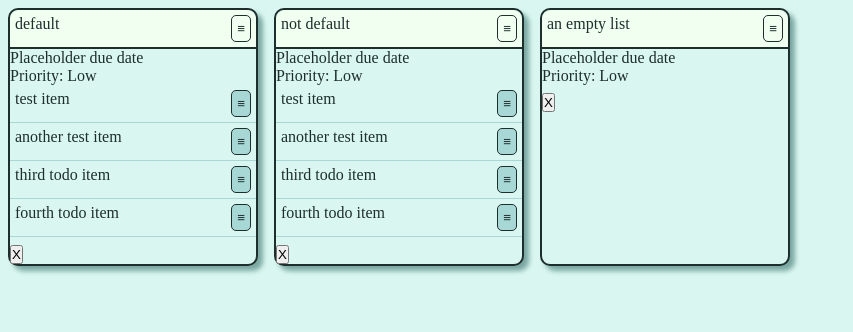
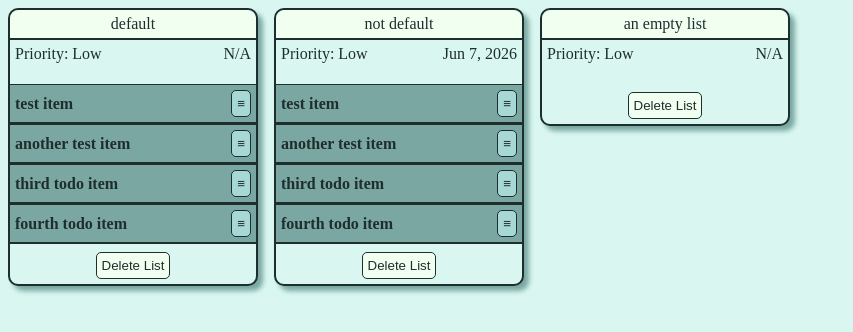
Before and after one commit to anotherNick/todo, a website built with webpack: page src/template.html in a window 1280 px wide. Shown: the whole page, without its empty margins (0-853 px from the left). Built offline with nearby package versions, Linux system fonts and the light colour scheme.

Commit message:
Lists and Items can now be deleted
Clicking Delete list or delete item in the GUI now deletes
that object from the browser and the model.

```diff
--- a/src/index.js
+++ b/src/index.js
@@ -1,19 +1,21 @@
 import "./styles.css";
-import { toDoItem, toDoList, container } from "./model-factories.js"
+import { toDoItem, toDoList, project } from "./model-factories.js"
 import View from "./views.js";
+import { format } from "date-fns";
 
+const date = format(new Date(), "PP");
 
 const newList = toDoList("default", container.id);
-const secondList = toDoList("not default", container.id);
+const secondList = toDoList("not default", container.id, date);
 const thirdList = toDoList("an empty list", container.id);
 const newItem = toDoItem("test item", newList.id);
-const secondItem = toDoItem('another test item', newList.id, null, 'test description', "Low", "test note");
-const thirdItem = toDoItem('third todo item', newList.id, null, 'third description', "Mediun", "third notes" )
-const fourthItem = toDoItem('fourth todo item', newList.id, null, 'fourth description', "High", "fourth notes" )
+const secondItem = toDoItem('another test item', newList.id, date, 'test description', "Low", "test note");
+const thirdItem = toDoItem('third todo item', newList.id, date, 'third description', "Mediun", "third notes" )
+const fourthItem = toDoItem('fourth todo item', newList.id, date, 'fourth description', "High", "fourth notes" )
 
-container.addItem(newList);
-container.addItem(secondList);
-container.addItem(thirdList);
+project.addItem(newList);
+project.addItem(secondList);
+project.addItem(thirdList);
 
 newList.addItem(newItem);
 newList.addItem(secondItem);
@@ -25,7 +27,7 @@ secondList.addItem(thirdItem);
 secondList.addItem(fourthItem);
 
 const listView = new View();
-listView.renderLists(JSON.stringify(container));
+listView.renderLists(JSON.stringify(project));
 
 const hamBtns = document.querySelectorAll('.item-collapse-button');
 for(const button of hamBtns) {
@@ -33,7 +35,38 @@ for(const button of hamBtns) {
     button.addEventListener('click', (e) => {
 
         const parentLi = e.target.closest('li');
+        parentLi.querySelector('.item-body').classList.toggle('hidden');
 
     });
 
 }
+
+const listDeleteBtns = document.querySelectorAll('.list-delete-button');
+for(const button of listDeleteBtns) {
+
+    button.addEventListener('click', (e) => {
+
+        const listId = e.target.value;
+        const parentDiv = e.target.closest('.list');
+        project.removeItem(listId);
+        parentDiv.remove();
+
+    });
+
+}
+
+const itemDeleteBtns = document.querySelectorAll('.item-delete-button');
+for(const button of itemDeleteBtns) {
+
+    button.addEventListener('click', (e) => {
+
+        const itemId = e.target.value;
+        const parentItem = e.target.closest('.item');
+        project.removeItem(itemId);
+        parentItem.remove();
+
+    });
+
+}
+
+console.log(project)
--- a/src/model-behaviors.js
+++ b/src/model-behaviors.js
@@ -8,7 +8,7 @@ export const canBeCompleted = (state) => ({
 });
 
 
-export const canHaveItems = (state) => ({
+export const canHoldItems = (state) => ({
     items: [],
 
     addItem: (newItem) => {
@@ -24,8 +24,24 @@ export const canHaveItems = (state) => ({
     removeItem: (id) => {
         const index = state.items.findIndex(item => item.id === id);
 
+        if(index !== -1) {
+            state.items.splice(index, 1);
+        } else {
+            state.items.forEach(subItem => {
+                const index = subItem.items.findIndex(item => item.id === id);
+
+                if(index !== -1){
+                    subItem.items.splice(index, 1);
+                }
+            });
+        }
+    },
+
+    getItem: (id) => {
+        const index = state.items.findIndex(item => item.id === id);
+
         if(index !== -1){
-            state.items.splice(index, 1);
+            return state.items[index];
         }
     },
 
--- a/src/model-factories.js
+++ b/src/model-factories.js
@@ -1,4 +1,4 @@
-import { canBeCompleted, canHaveItems, canBeUpdated } from "./model-behaviors.js";
+import { canBeCompleted, canHoldItems, canBeUpdated } from "./model-behaviors.js";
 
 export const toDoItem = (title, parentID, due = null, desc = null, priority = "Low", notes = null) => {
 
@@ -26,16 +26,16 @@ export const toDoList = (title, parentID, due = null, priority = "Low") => {
         priority,
     }
 
-    return Object.assign(state, canHaveItems(state), canBeUpdated(state));
+    return Object.assign(state, canHoldItems(state), canBeUpdated(state));
 
 }
 
-export const container = (() => {
+export const project = (() => {
 
     let state = {
         id: 0,
     }
 
-    return Object.assign(state, canHaveItems(state));
+    return Object.assign(state, canHoldItems(state));
 
 })();
--- a/src/styles.css
+++ b/src/styles.css
@@ -32,6 +32,7 @@ ul {
 #container {
 
     display: flex;
+    align-items: flex-start;
 
 }
 
@@ -44,13 +45,18 @@ ul {
     width: 250px;
     box-shadow: 5px 5px 5px var(--primary-mid-dark);
 
+    display: flex;
+    flex-flow: column;
+    align-items: center;
+
 }
 
-.list .list-header {
+.list-header {
 
     display: flex;
-    justify-content: space-between;
+    justify-content: center;
 
+    width: 100%;
     padding: 5px;
     background-color: var(--primary-light);
     border-bottom: 2px solid var(--primary-dark);
@@ -59,33 +65,66 @@ ul {
 
 }
 
-.list-header button {
+.list-delete-button {
 
     padding: 5px;
     background-color: var(--primary-light);
     border: 1px solid var(--primary-dark);
     border-radius: 5px;
     color: var(--primary-dark);
+    align-self: center;
+    margin-bottom: 5px;
+
+}
+
+.list-body {
+
+    margin-bottom: 16px;
+    width: 100%;
+
+}
+
+.list-body-heading, .item-body-heading {
+
+    display: flex;
+    justify-content: space-between;
+    margin: 5px;
 
 }
 
 .item-list {
 
     margin-bottom: 8px;
+    width: 100%;
+
+}
+
+.item {
+
+    display: flex;
+    flex-flow: column;
+    align-items: center;
+    background-color: var(--primary-mid);
+    border-bottom: 1px solid var(--primary-dark);
 
 }
 
 .item-header {
 
+    width: 100%;
     display: flex;
     justify-content: space-between;
-    border-bottom: 1px solid var(--primary-mid);
+    align-items: center;
 
+    background-color: var(--primary-mid-dark);
+    border-bottom: 1px solid var(--primary-dark);
+    border-top: 1px solid var(--primary-dark);
     padding: 5px;
+    font-weight: 700;
 
 }
 
-.item-header button {
+.item-header button, .item-delete-button {
 
     padding: 5px;
     background-color: var(--primary-mid);
@@ -97,6 +136,38 @@ ul {
 
 .item-body {
 
-    display:none;
+    width: 100%;
+    display: flex;
+    flex-flow: column;
+    justify-content: center;
 
 }
+
+.item-body div {
+
+    margin: 5px;
+
+}
+
+.item-body-header {
+
+    display: flex;
+    justify-content: space-between;
+    margin: 5px;
+
+}
+
+.item-delete-button {
+
+    background-color: var(--primary-mid-dark);
+    margin-top: 16px;
+    margin-bottom: 8px;
+    align-self: center;
+
+}
+
+.hidden {
+
+    display: none;
+
+}
--- a/src/views.js
+++ b/src/views.js
@@ -1,7 +1,12 @@
 export default class View {
 
+    getDate(date) {
 
-    itemView(item){
+        return date ? date : "N/A";
+
+    }
+
+    itemView(item) {
 
         const itemLi = document.createElement('li');
             itemLi.dataset.itemId = item.id;
@@ -19,26 +24,29 @@ export default class View {
             itemHeader.append(itemHamBtn);
 
             const itemBody = document.createElement('div')
-                itemBody.className = "item-body";
-                const itemDue = document.createElement('div');
-                    itemDue.className = "item-due-date";
-                    itemDue.textContent = 'Placeholder due date';
+                itemBody.classList.add("item-body", "hidden");
+                const itemBodyHeader = document.createElement('div');
+                    itemBodyHeader.className = "item-body-heading";
+                    const itemDue = document.createElement('div');
+                        itemDue.className = "item-due-date";
+                        itemDue.textContent = this.getDate(item.due);
+                    const itemPriority = document.createElement('div');
+                        itemPriority.className = "list-priority";
+                        itemPriority.textContent = "Priority: " + item.priority;
                 const itemDesc = document.createElement('div');
                     itemDesc.className = "item-description";
                     itemDesc.textContent = item.desc;
-                const itemPriority = document.createElement('div');
-                    itemPriority.className = "list-priority";
-                    itemPriority.textContent = "Priority: " + item.priority;
                 const itemNotes = document.createElement('div');
                     itemNotes.className = "item-notes";
                     itemNotes.textContent = "Notes: " + item.notes;
                 const itemDeleteBtn = document.createElement('button');
                     itemDeleteBtn.value = item.id;
-                    itemDeleteBtn.textContent = 'X';
+                    itemDeleteBtn.textContent = 'Delete Item';
                     itemDeleteBtn.className = 'item-delete-button';
-            itemBody.append(itemDue);
+            itemBodyHeader.append(itemDue);
+            itemBodyHeader.append(itemPriority);
+            itemBody.append(itemBodyHeader);
             itemBody.append(itemDesc);
-            itemBody.append(itemPriority);
             itemBody.append(itemNotes);
             itemBody.append(itemDeleteBtn);
 
@@ -59,26 +67,25 @@ export default class View {
                     const listTitle = document.createElement('span');
                         listTitle.className = "list-title";
                         listTitle.textContent = list.title;
-                    const listHamBtn = document.createElement('button');
-                        listHamBtn.className = "list-collapse-button";
-                        listHamBtn.textContent = "\u2261";
                 listHeader.append(listTitle);
-                listHeader.append(listHamBtn);
 
                 const listBody = document.createElement('div')
                     listBody.className = "list-body";
-                    const listDue = document.createElement('div');
-                        listDue.className = "list-due-date";
-                        listDue.textContent = 'Placeholder due date';
+                    const listBodyHeading = document.createElement('div');
+                        listBodyHeading.className = "list-body-heading";
+                        const listDue = document.createElement('div');
+                            listDue.className = "list-due-date";
+                            listDue.textContent = this.getDate(list.due);
+                        const listPriority = document.createElement('div');
+                            listPriority.className = "list-priority";
+                            listPriority.textContent = "Priority: " + list.priority;
                     const listDesc = document.createElement('div');
                         listDesc.className = "list-description";
                         listDesc.textContent = list.desc;
-                    const listPriority = document.createElement('div');
-                        listPriority.className = "list-priority";
-                        listPriority.textContent = "Priority: " + list.priority;
-                listBody.append(listDue);
+                listBodyHeading.append(listPriority);
+                listBodyHeading.append(listDue);
+                listBody.append(listBodyHeading);
                 listBody.append(listDesc);
-                listBody.append(listPriority);
 
             listDiv.append(listHeader);
             listDiv.append(listBody);
@@ -96,7 +103,7 @@ export default class View {
 
             const listDeleteBtn = document.createElement('button');
                 listDeleteBtn.value = list.id;
-                listDeleteBtn.textContent = 'X';
+                listDeleteBtn.textContent = 'Delete List'
                 listDeleteBtn.className = 'list-delete-button';
 
             listDiv.append(itemContainer);
```
